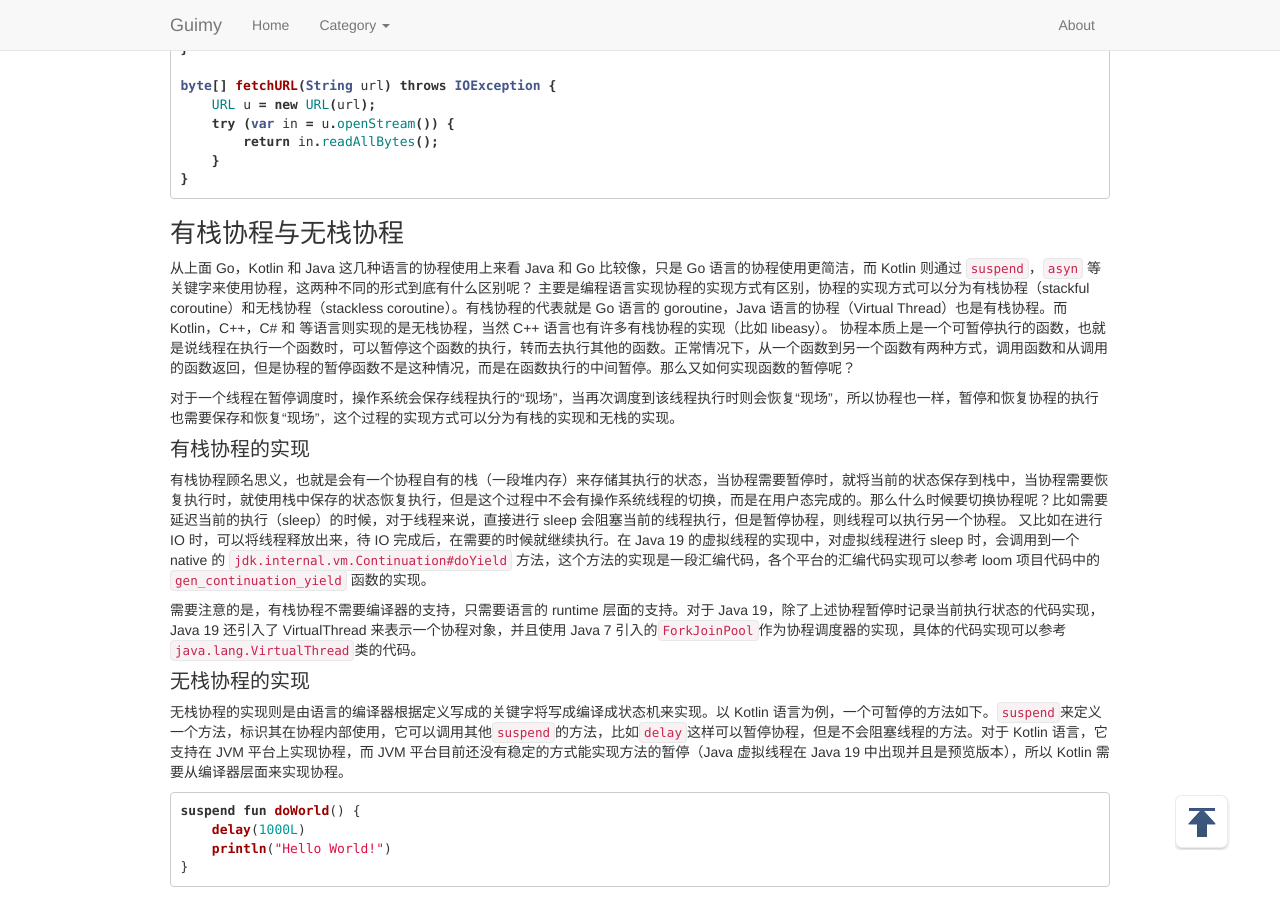
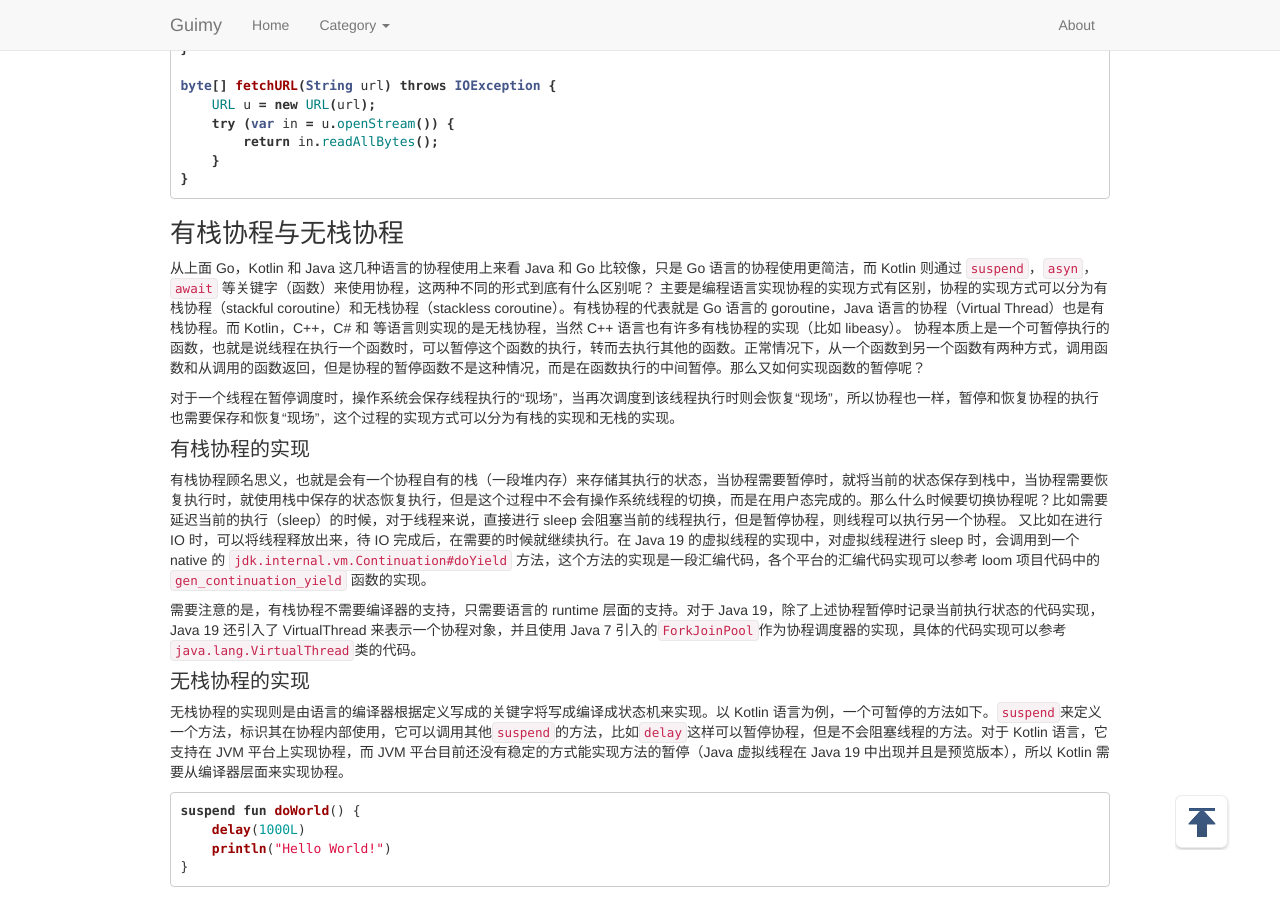
Before and after one commit to guimingyue/guimingyue.github.io, a Jekyll site: the page built from _posts/2022-06-30-intro-to-coroutines.md, in a window 1280 px wide and 900 px high, scrolled down 3196 px. Built offline with Jekyll 4.4.1, drawn with Linux system fonts in a browser that asks for light colours; some of the changed text lies outside the part shown.

Commit message:
Update 2022-06-30-intro-to-coroutines.md

````diff
--- a/_posts/2022-06-30-intro-to-coroutines.md
+++ b/_posts/2022-06-30-intro-to-coroutines.md
@@ -142,7 +142,7 @@ byte[] fetchURL(String url) throws IOException {
 }
 ```
 ### 有栈协程与无栈协程
-从上面 Go，Kotlin 和 Java 这几种语言的协程使用上来看 Java 和 Go 比较像，只是 Go 语言的协程使用更简洁，而 Kotlin 则通过 `suspend`，`asyn` 等关键字来使用协程，这两种不同的形式到底有什么区别呢？
+从上面 Go，Kotlin 和 Java 这几种语言的协程使用上来看 Java 和 Go 比较像，只是 Go 语言的协程使用更简洁，而 Kotlin 则通过 `suspend`，`asyn`，`await` 等关键字（函数）来使用协程，这两种不同的形式到底有什么区别呢？
 主要是编程语言实现协程的实现方式有区别，协程的实现方式可以分为有栈协程（stackful coroutine）和无栈协程（stackless coroutine）。有栈协程的代表就是 Go 语言的 goroutine，Java 语言的协程（Virtual Thread）也是有栈协程。而 Kotlin，C++，C# 和 等语言则实现的是无栈协程，当然 C++ 语言也有许多有栈协程的实现（比如 libeasy）。
 协程本质上是一个可暂停执行的函数，也就是说线程在执行一个函数时，可以暂停这个函数的执行，转而去执行其他的函数。正常情况下，从一个函数到另一个函数有两种方式，调用函数和从调用的函数返回，但是协程的暂停函数不是这种情况，而是在函数执行的中间暂停。那么又如何实现函数的暂停呢？
 
````
Also changed, not shown: other parts of _posts/2022-06-30-intro-to-coroutines.md (+1 -1 lines).
